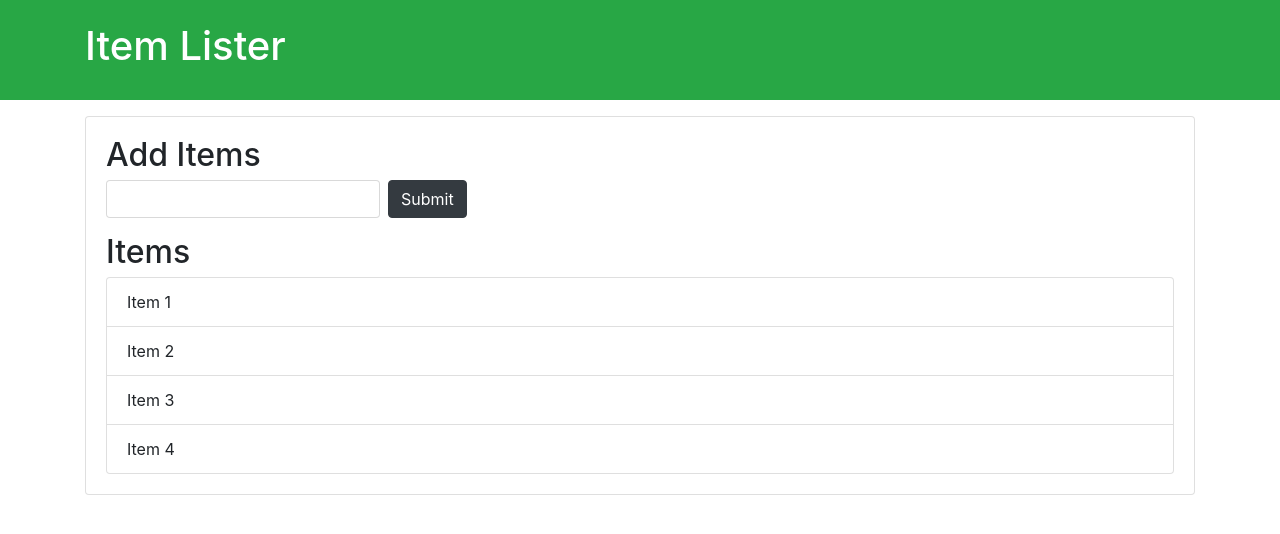
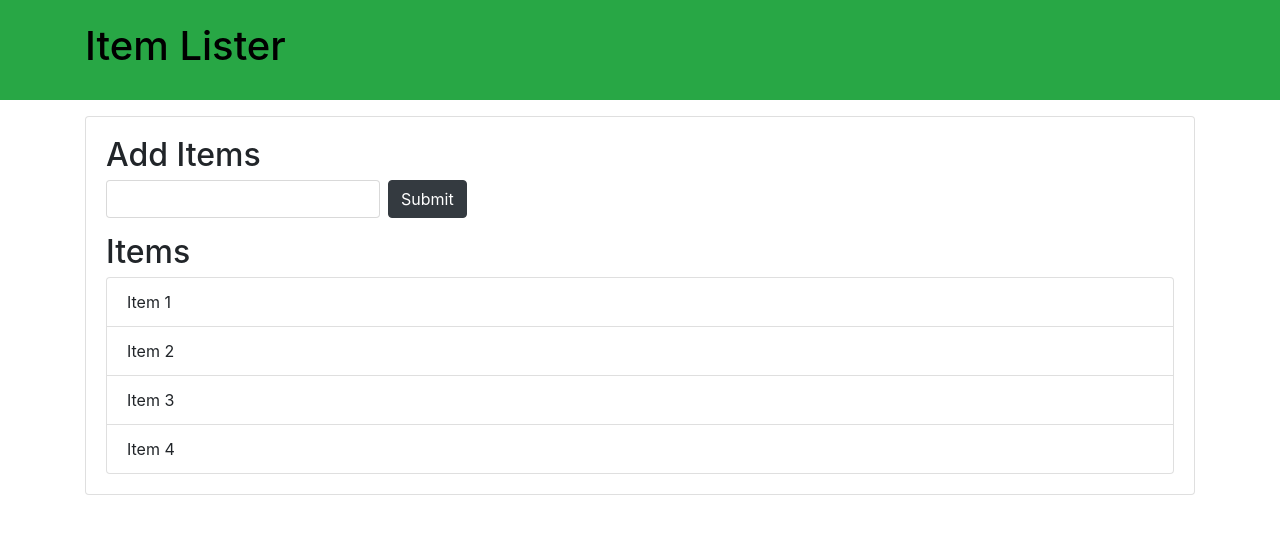
Before and after one commit to AbhiSingh0302/Sharpener, a plain HTML site: page index.html in a window 1280 px wide. Drawn offline with nearby package versions, Linux system fonts and the light colour scheme.

Commit message:
header-title changed to black

```diff
--- a/index.html
+++ b/index.html
@@ -30,5 +30,10 @@
    </div>
   </div>
 
+  <script>
+    let headerTitle = document.getElementById("header-title");
+    console.log(headerTitle);
+    headerTitle.style.color = "black";
+  </script>
 </body>
 </html>
```
